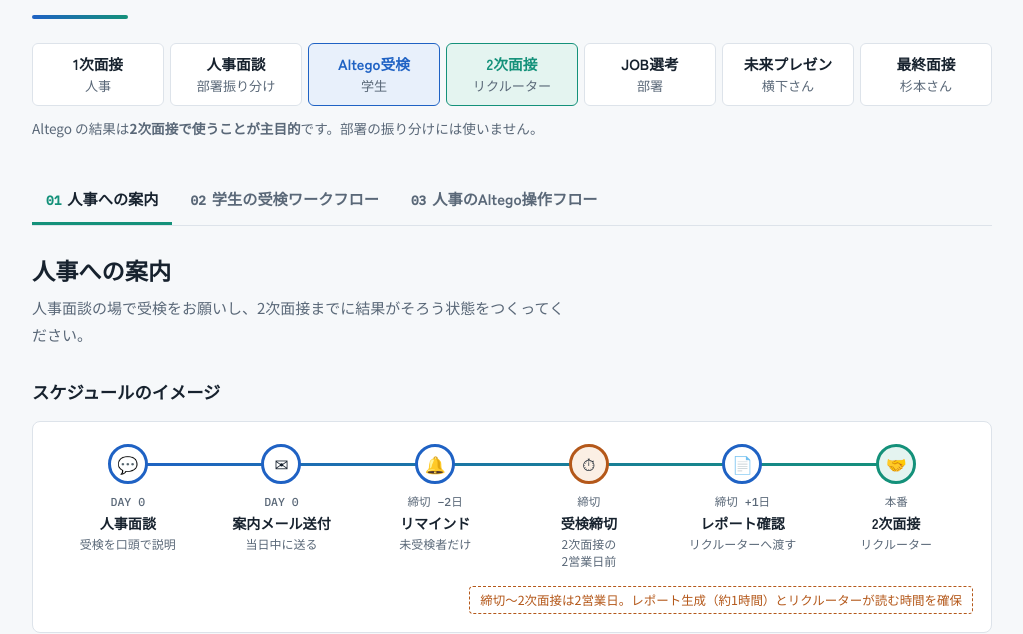
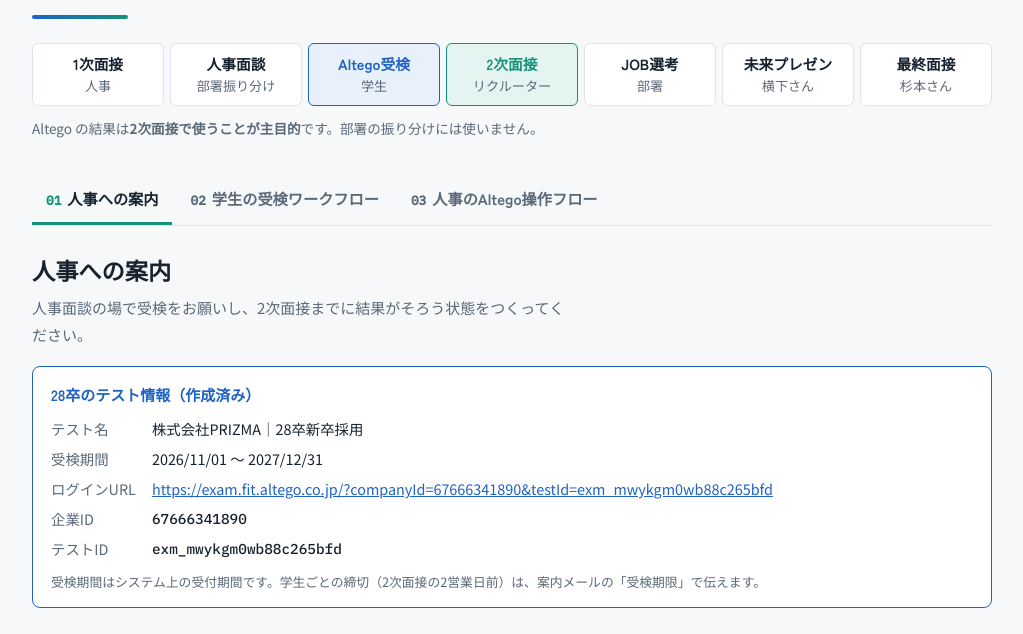
Before and after one commit to PRIZMA-Inc/altego-28sotsu-guide, a plain HTML site: page index.html in a window 1280 px wide. Shown: the part 171-805 px from the top of the page, without its empty margins (128-1151 px from the left). Drawn offline with Linux system fonts and the light colour scheme.

Commit message:
28卒のテスト情報（テスト名・受検期間・ログインURL・企業ID・テストID）を反映
Co-Authored-By: Claude Opus 5.5 <noreply@anthropic.com>

```diff
--- a/index.html
+++ b/index.html
@@ -203,6 +203,12 @@ ul.list{margin:10px 0 0;padding-left:1.3em} ul.list li{margin-top:4px}
 .tpl button{position:absolute;top:10px;right:10px;font:inherit;font-size:.8rem;background:var(--fg);color:var(--bg);border:0;border-radius:4px;padding:4px 12px;cursor:pointer}
 .tpl button:focus-visible{outline:2px solid var(--blue);outline-offset:2px}
 mark{background:var(--warn-soft);color:var(--warn);padding:0 2px;border-radius:2px}
+.testinfo{margin-top:18px;background:var(--surface);border:1px solid var(--blue);border-radius:8px;padding:14px 18px}
+.testinfo .ti-h{font-family:var(--ff-head);font-weight:700;color:var(--blue)}
+.testinfo dl{display:grid;grid-template-columns:max-content minmax(0,1fr);gap:4px 16px;margin:8px 0 0;font-size:.9rem}
+.testinfo dt{color:var(--muted)} .testinfo dd{margin:0;overflow-wrap:anywhere}
+.testinfo dd a{color:var(--blue)} .testinfo .mono{font-family:var(--ff-mono)}
+.testinfo .ti-n{font-size:.8rem;color:var(--muted);margin-top:8px}
 footer{margin-top:56px;padding-top:16px;border-top:1px solid var(--line);color:var(--muted);font-size:.82rem}
 @media (prefers-reduced-motion:no-preference){.panel{animation:fade .18s ease-out}@keyframes fade{from{opacity:.4}to{opacity:1}}}
 </style>
@@ -239,6 +245,17 @@ footer{margin-top:56px;padding-top:16px;border-top:1px solid var(--line);color:v
 <section class="panel" id="hr" role="tabpanel" aria-labelledby="tab-hr">
   <h2>人事への案内</h2>
   <p class="panel-sub" style="margin-top:8px">人事面談の場で受検をお願いし、2次面接までに結果がそろう状態をつくってください。</p>
+  <div class="testinfo">
+    <p class="ti-h">28卒のテスト情報（作成済み）</p>
+    <dl>
+      <dt>テスト名</dt><dd>株式会社PRIZMA｜28卒新卒採用</dd>
+      <dt>受検期間</dt><dd>2026/11/01 〜 2027/12/31</dd>
+      <dt>ログインURL</dt><dd><a href="https://exam.fit.altego.co.jp/?companyId=67666341890&amp;testId=exm_mwykgm0wb88c265bfd">https://exam.fit.altego.co.jp/?companyId=67666341890&amp;testId=exm_mwykgm0wb88c265bfd</a></dd>
+      <dt>企業ID</dt><dd class="mono">67666341890</dd>
+      <dt>テストID</dt><dd class="mono">exm_mwykgm0wb88c265bfd</dd>
+    </dl>
+    <p class="ti-n">受検期間はシステム上の受付期間です。学生ごとの締切（2次面接の2営業日前）は、案内メールの「受検期限」で伝えます。</p>
+  </div>
 
   <h3>スケジュールのイメージ</h3>
   <div class="tl" role="img" aria-label="人事面談から2次面接までのスケジュール">
@@ -373,7 +390,7 @@ footer{margin-top:56px;padding-top:16px;border-top:1px solid var(--line);color:v
   </div>
 
   <h3>案内文テンプレート</h3>
-  <p class="panel-sub" style="margin-top:4px"><mark>【　】</mark> の部分を差し替えて送ってください。企業ID・テストIDは管理画面の「案内コピー」に入っています。</p>
+  <p class="panel-sub" style="margin-top:4px"><mark>【　】</mark> の部分（学生氏名・受検期限・署名）を差し替えて送ってください。ログインURL・企業ID・テストIDは28卒のテスト情報を入れてあります。</p>
   <div class="tpl">
     <button type="button" id="copy-btn">コピー</button>
 <pre id="tpl-text">件名：【PRIZMA】適性検査（Altego Fit）受検のお願い
@@ -390,11 +407,11 @@ footer{margin-top:56px;padding-top:16px;border-top:1px solid var(--line);color:v
 
 ■ 受検の手順
 1. 下記URLを開き、「初めての方はこちら（アカウント登録）」から登録してください
-   【回答画面URL】
+   https://exam.fit.altego.co.jp/?companyId=67666341890&amp;testId=exm_mwykgm0wb88c265bfd
 2. 登録したメールアドレスに承認メールが届きます。24時間以内にリンクをクリックしてください
 3. ログイン画面で、メールアドレス・パスワードと、以下の2つのIDを入力してください
-   企業ID：【企業ID】
-   テストID：【テストID】
+   企業ID：67666341890
+   テストID：exm_mwykgm0wb88c265bfd
 4. 利用規約に同意して、回答を始めてください
    ※下段のチェック（データの活用）は任意です。チェックしなくても選考には一切影響しません
 
@@ -409,6 +426,17 @@ footer{margin-top:56px;padding-top:16px;border-top:1px solid var(--line);color:v
 <section class="panel" id="ops" role="tabpanel" aria-labelledby="tab-ops" hidden>
   <h2>人事のAltego操作フロー</h2>
   <p class="panel-sub" style="margin-top:8px">管理画面で人事が行う操作を、選考の流れに沿って並べています。</p>
+  <div class="testinfo">
+    <p class="ti-h">28卒のテスト情報（作成済み）</p>
+    <dl>
+      <dt>テスト名</dt><dd>株式会社PRIZMA｜28卒新卒採用</dd>
+      <dt>受検期間</dt><dd>2026/11/01 〜 2027/12/31</dd>
+      <dt>ログインURL</dt><dd><a href="https://exam.fit.altego.co.jp/?companyId=67666341890&amp;testId=exm_mwykgm0wb88c265bfd">https://exam.fit.altego.co.jp/?companyId=67666341890&amp;testId=exm_mwykgm0wb88c265bfd</a></dd>
+      <dt>企業ID</dt><dd class="mono">67666341890</dd>
+      <dt>テストID</dt><dd class="mono">exm_mwykgm0wb88c265bfd</dd>
+    </dl>
+    <p class="ti-n">受検期間はシステム上の受付期間です。学生ごとの締切（2次面接の2営業日前）は、案内メールの「受検期限」で伝えます。</p>
+  </div>
 
   <h3>全体の流れ（誰が何をするか）</h3>
   <div class="lane-wrap" role="img" aria-label="人事・学生・システム・リクルーターの役割分担">
@@ -450,26 +478,26 @@ footer{margin-top:56px;padding-top:16px;border-top:1px solid var(--line);color:v
   <p class="phase">② 受検の作成と案内（人事面談のあと）</p>
   <div class="rows">
     <div class="row">
-      <div class="txt"><span class="num">3</span><div><p class="t">受検を作成する<span class="who hr">人事</span></p><p class="d">「受検管理」→「新規受検を作成する」。<br>タイトルは <b>PRIZMA｜28卒_営業</b> のように年度が分かる名前に。<br>受検対象者は<b>新卒社員（求職者）</b>（「自社社員」を選ぶと社員として登録されてしまいます）。<br>受検期間の締切は<b>2次面接の2営業日前</b>。</p></div></div>
+      <div class="txt"><span class="num">3</span><div><p class="t">受検を作成する<span class="who hr">人事</span><span class="who st">作成済み</span></p><p class="d">28卒は <b>株式会社PRIZMA｜28卒新卒採用</b>（受検期間 2026/11/01〜2027/12/31）として作成済みです。28卒の学生は全員この1つのテストで受けます。<br>別の採用で新しく作るときは「受検管理」→「新規受検を作成する」から。受検対象者は<b>新卒社員（求職者）</b>を選びます（「自社社員」を選ぶと社員として登録されてしまいます）。</p></div></div>
       <div class="mock" aria-hidden="true"><div class="mock-bar"><i></i><i></i><i></i><span>Altego Fit 管理画面 ｜ 新規受検作成</span></div>
         <div class="admin">
           <div class="side"><div>ダッシュボード</div><div class="on">受検管理</div><div>求職者管理</div><div>自社社員管理</div><div>設定</div></div>
           <div class="main"><p class="m-title">新規受検を作成する</p>
-            <div class="m-field"><label>タイトル</label><div class="m-input">PRIZMA｜28卒_営業</div></div>
+            <div class="m-field"><label>タイトル</label><div class="m-input">株式会社PRIZMA｜28卒新卒採用</div></div>
             <div class="m-field"><label>受検対象者</label><div class="m-input hl">新卒社員（求職者） ▾</div></div>
-            <div class="m-field"><label>受検期間</label><div class="m-input">◯/◯ 〜 ◯/◯（2次面接の2営業日前）</div></div>
+            <div class="m-field"><label>受検期間</label><div class="m-input">2026/11/01 〜 2027/12/31</div></div>
             <span class="m-btn">受検を作成する</span>
           </div>
         </div></div>
     </div>
     <div class="row">
-      <div class="txt"><span class="num">4</span><div><p class="t">案内文をコピーして送る<span class="who hr">人事</span></p><p class="d">受検依頼一覧の「案内コピー」で、企業ID・テストID入りの案内文が取れます。「学生の受検ワークフロー」タブのテンプレートに差し込んで送ります。</p></div></div>
+      <div class="txt"><span class="num">4</span><div><p class="t">案内文をコピーして送る<span class="who hr">人事</span></p><p class="d">「学生の受検ワークフロー」タブのテンプレートには、ログインURL・企業ID・テストIDを入れてあります。学生氏名と受検期限（2次面接の2営業日前）を入れて送ります。</p></div></div>
       <div class="mock" aria-hidden="true"><div class="mock-bar"><i></i><i></i><i></i><span>Altego Fit 管理画面 ｜ 受検依頼一覧</span></div>
         <div class="admin">
           <div class="side"><div>ダッシュボード</div><div class="on">受検管理</div><div>求職者管理</div><div>自社社員管理</div><div>設定</div></div>
           <div class="main"><p class="m-title">受検依頼一覧</p>
             <table class="m-table"><tr><th>受検名</th><th>テストID</th><th>案内</th></tr>
-              <tr class="hl"><td>PRIZMA｜28卒_営業</td><td>自動発行</td><td><span class="m-btn ghost" style="padding:0 6px;font-size:.6rem">案内コピー</span></td></tr>
+              <tr class="hl"><td>株式会社PRIZMA｜28卒新卒採用</td><td>exm_mwykgm0wb88c265bfd</td><td><span class="m-btn ghost" style="padding:0 6px;font-size:.6rem">案内コピー</span></td></tr>
             </table></div>
         </div></div>
     </div>
@@ -484,7 +512,7 @@ footer{margin-top:56px;padding-top:16px;border-top:1px solid var(--line);color:v
           <div class="side"><div class="on">ダッシュボード</div><div>受検管理</div><div>求職者管理</div><div>自社社員管理</div><div>設定</div></div>
           <div class="main"><p class="m-title">新着の受検完了者</p><div class="m-tabs"><span class="on">求職者</span><span>自社社員</span></div>
             <table class="m-table"><tr><th>名前</th><th>受検名</th><th>完了日</th></tr>
-              <tr><td>学生A</td><td>28卒_営業</td><td>◯/◯</td></tr><tr><td>学生B</td><td>28卒_営業</td><td>◯/◯</td></tr></table></div>
+              <tr><td>学生A</td><td>28卒新卒採用</td><td>◯/◯</td></tr><tr><td>学生B</td><td>28卒新卒採用</td><td>◯/◯</td></tr></table></div>
         </div></div>
     </div>
   </div>
@@ -543,7 +571,6 @@ footer{margin-top:56px;padding-top:16px;border-top:1px solid var(--line);color:v
     <li>リクルーターに管理画面のアカウントを発行するか、人事がレポートを書き出して渡すか</li>
     <li>JOB選考・未来プレゼン・最終面接の担当者に、Altego の結果をどこまで見せるか</li>
     <li>「優秀人材」タグをどの社員に付けるか（活躍期待度の基準になる）</li>
-    <li>回答画面のURL・企業IDなど、テンプレートの差し込み値</li>
   </ul>
 </section>
 
```
